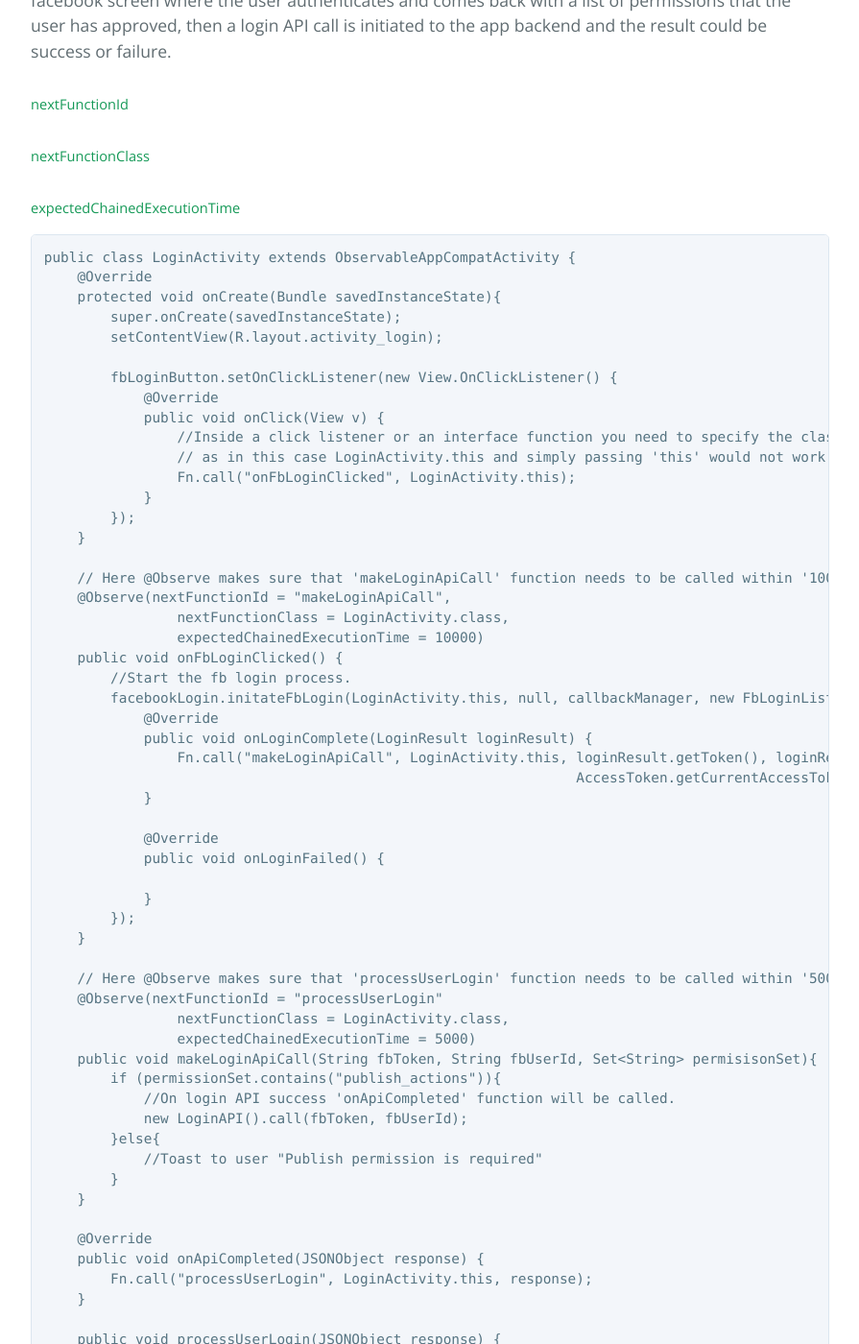
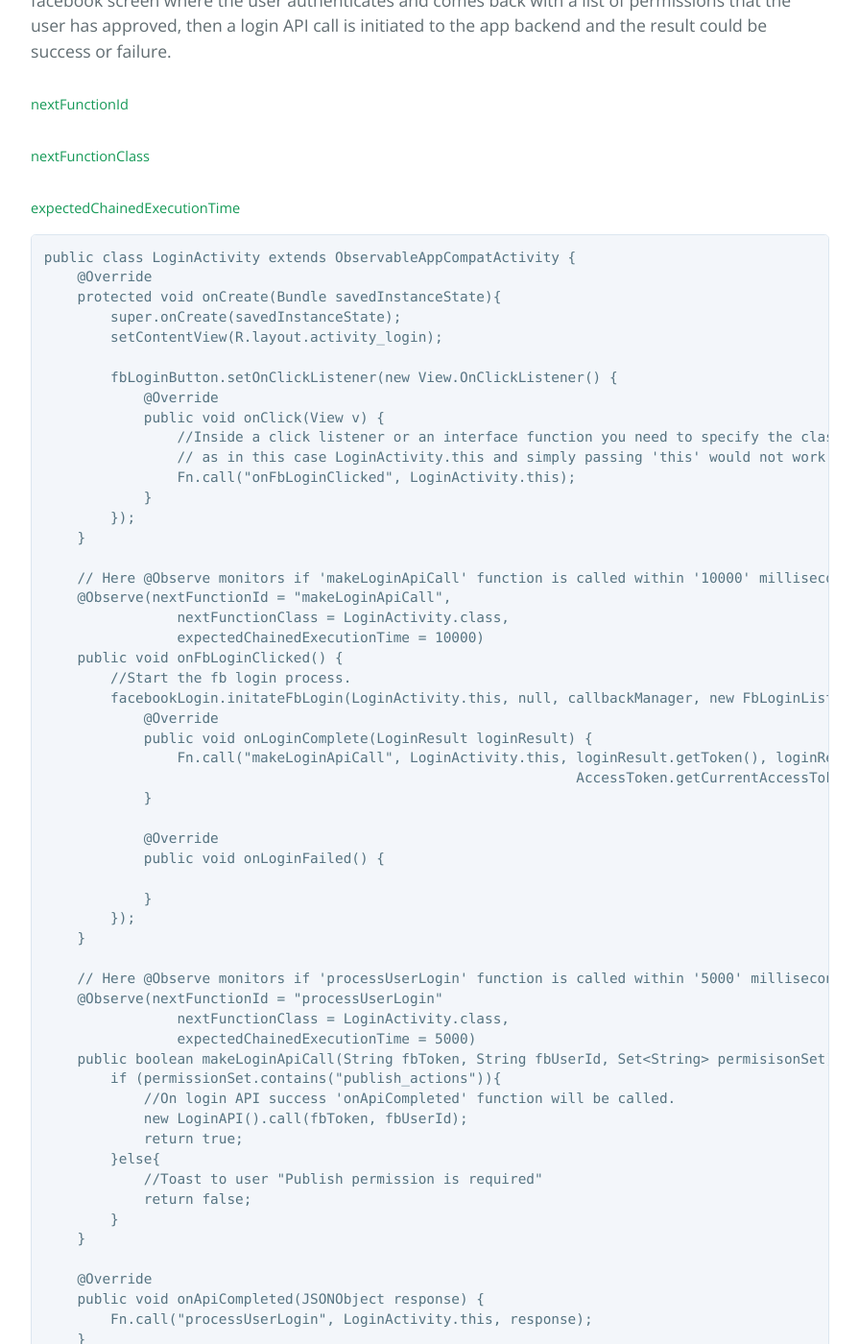
Before and after one commit to finotes/finotes.github.io, a Jekyll site: the page built from _posts/2018-01-19-android-java-docs.md, in a window 1280 px wide and 1400 px high, scrolled down 8313 px. Shown: the whole window at 96% size, without its empty margins (192-1087 px from the left). Built offline with Jekyll 4.4.1, drawn with Linux system fonts in a browser that asks for light colours; some of the changed text lies outside the part shown.

Commit message:
Update 2018-01-19-android-java-docs.md

```diff
--- a/_posts/2018-01-19-android-java-docs.md
+++ b/_posts/2018-01-19-android-java-docs.md
@@ -360,7 +360,7 @@ public class LoginActivity extends ObservableAppCompatActivity {
         });
     }
 
-    // Here @Observe makes sure that 'makeLoginApiCall' function needs to be called within '10000' milliseconds.
+    // Here @Observe monitors if 'makeLoginApiCall' function is called within '10000' milliseconds.
     @Observe(nextFunctionId = "makeLoginApiCall",
                 nextFunctionClass = LoginActivity.class,
                 expectedChainedExecutionTime = 10000)
@@ -380,16 +380,18 @@ public class LoginActivity extends ObservableAppCompatActivity {
         });
     }
 
-    // Here @Observe makes sure that 'processUserLogin' function needs to be called within '5000' milliseconds.
+    // Here @Observe monitors if 'processUserLogin' function is called within '5000' milliseconds.
     @Observe(nextFunctionId = "processUserLogin"
                 nextFunctionClass = LoginActivity.class,
                 expectedChainedExecutionTime = 5000)
-    public void makeLoginApiCall(String fbToken, String fbUserId, Set<String> permisisonSet){
+    public boolean makeLoginApiCall(String fbToken, String fbUserId, Set<String> permisisonSet){
         if (permissionSet.contains("publish_actions")){
             //On login API success 'onApiCompleted' function will be called.
             new LoginAPI().call(fbToken, fbUserId);
+            return true;
         }else{
             //Toast to user "Publish permission is required"
+            return false;
         }
     }
 
```
